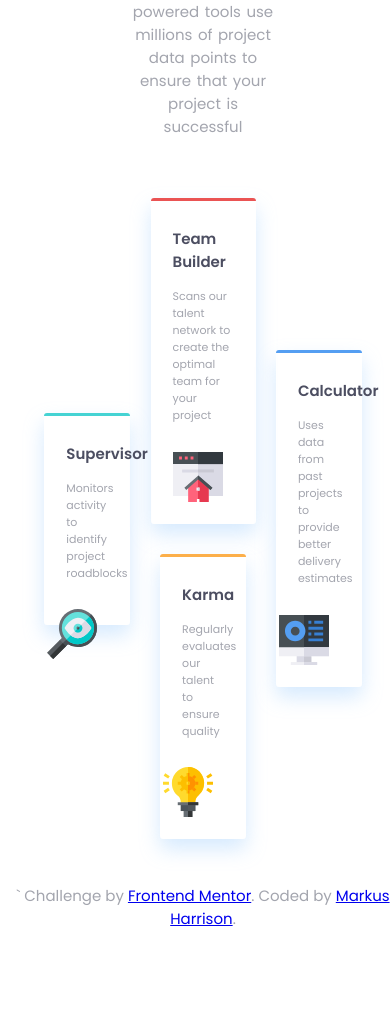
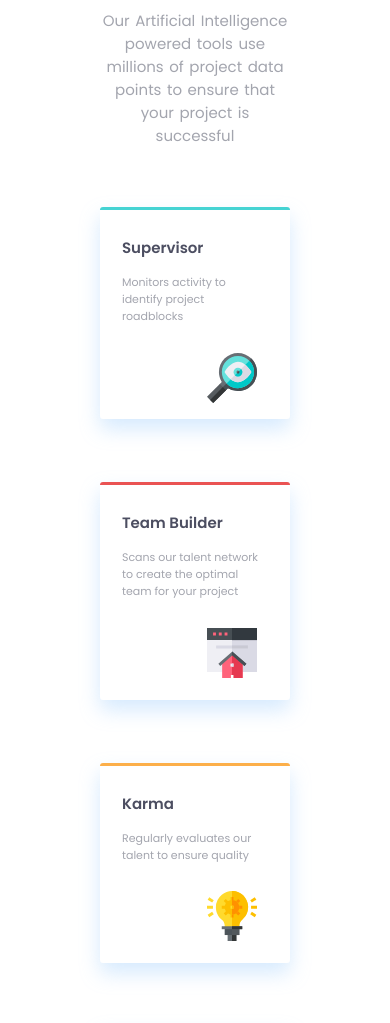
Before and after one commit to markharrison777/Four-card-feature-section, a website: page index.html in a window 390 px wide. Shown: the part 197-1220 px from the top of the page. Before the commit the page ends 1142 px from the top, so only its background shows below. Drawn offline with Linux system fonts and the light colour scheme.

Commit message:
fully responsive

```diff
--- a/scss/main.scss
+++ b/scss/main.scss
@@ -5,6 +5,8 @@ $mainFont: "Poppins", sans-serif;
 $mainFont-size: 15px;
 $font-color: hsl(229, 6%, 66%);
 $bold-fontColor: hsl(234, 12%, 34%);
+$mid-size-screen: 450px;
+$small-screens: 375px;
 
 // ********************** GLOBAL Styles *****************************
 
@@ -16,10 +18,28 @@ body {
   box-sizing: border-box;
   font-size: $mainFont-size;
   width: 100%;
+  // media query
+  @media only screen and (max-width: 670px) {
+    margin: 7em auto;
+    text-align: center;
+  }
 }
 
 .wrapper {
   max-width: 1440px;
+
+  // media query
+  @media only screen and (max-width: 670px) {
+    .header {
+      width: 100%;
+      &__p {
+        width: 49%;
+      }
+    }
+    .main {
+      width: 65%;
+    }
+  }
 }
 
 // ********************** LOCAL Styles ******************************
@@ -31,6 +51,11 @@ body {
   margin: 4em auto 1em auto;
   width: 100%;
   word-spacing: 0.1em;
+  // media query
+  // @media only screen and (max-width: 670px) {
+  //   width: 100%;
+  //   margin: auto;
+  // }
 
   &__h1 {
     justify-self: center;
@@ -46,12 +71,21 @@ body {
     font-weight: 600;
     color: $bold-fontColor;
     margin: 0;
+    // media query
+    @media only screen and (max-width: 670px) {
+      margin: 0 auto 1em auto;
+    }
   }
 
   &__p {
     font-weight: 400;
     width: 39%;
     margin: 1em auto;
+
+    // media query
+    @media only screen and (max-width: 670px) {
+      margin: 0 auto 1.5em auto;
+    }
   }
 }
 
@@ -90,6 +124,12 @@ body {
     .main__card-p {
       margin-top: 0;
     }
+
+    // media query
+    @media only screen and (max-width: 670px) {
+      width: 75%;
+      margin: 0 auto 3em auto;
+    }
   }
 
   .main__card-team_builder {
@@ -97,6 +137,11 @@ body {
     grid-row: 2 / 2;
     grid-column: 2 / 2;
     justify-self: center;
+
+    // media query
+    @media only screen and (max-width: 670px) {
+      order: 2;
+    }
   }
 
   .main__card-supervisor {
@@ -104,6 +149,11 @@ body {
     grid-row: 4 / 2;
     align-self: center;
     height: 212px;
+
+    // media query
+    @media only screen and (max-width: 670px) {
+      order: 1;
+    }
   }
 
   .main__card-calculator {
@@ -111,12 +161,22 @@ body {
     align-self: center;
     grid-column: 3;
     grid-row: 4 / 2;
+
+    // media query
+    @media only screen and (max-width: 670px) {
+      order: 4;
+    }
   }
 
   .main__card-karma {
     border-top: 3px solid hsl(34, 97%, 64%);
     grid-row: 3 / 4;
     grid-column: 2 / 2;
+
+    // media query
+    @media only screen and (max-width: 670px) {
+      order: 3;
+    }
   }
 
   .main__card-img {
@@ -124,8 +184,15 @@ body {
     padding: 1.5em 1em 1em 0em;
     width: 50px;
   }
+
+  // media query
+  @media only screen and (max-width: 670px) {
+    display: flex;
+    flex-direction: column;
+    margin: 2.5em auto;
+  }
 }
 
 footer {
-  margin-top: 3em;
+  margin-top: 3em auto;
 }
```
Also changed, not shown: css/main.min.css.
